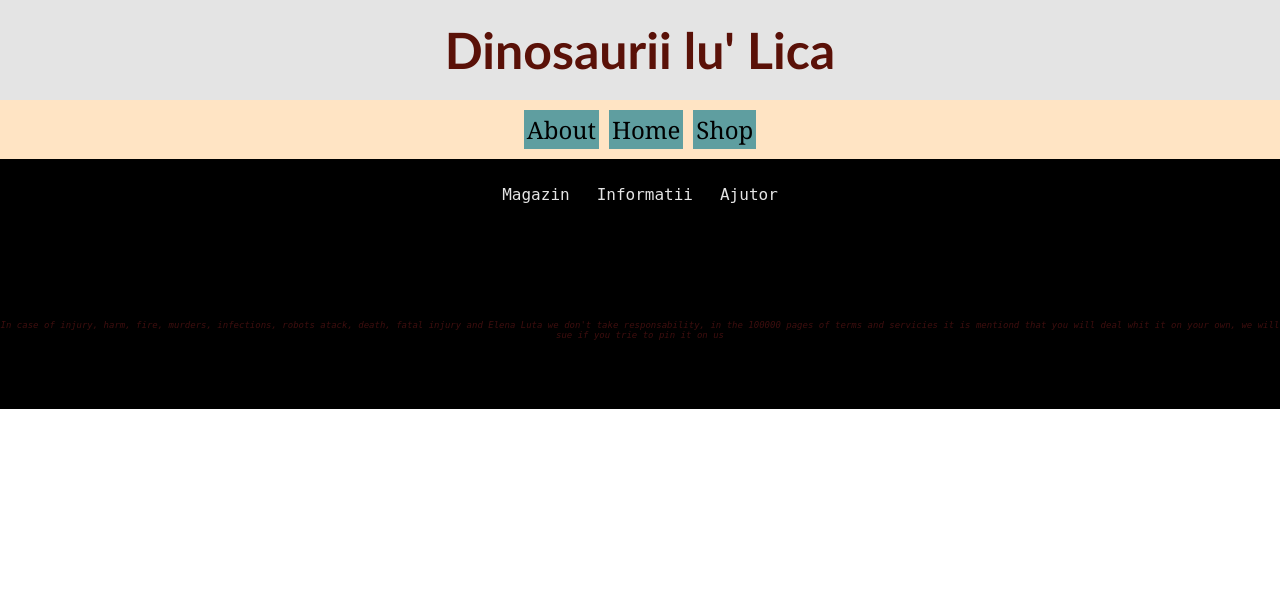
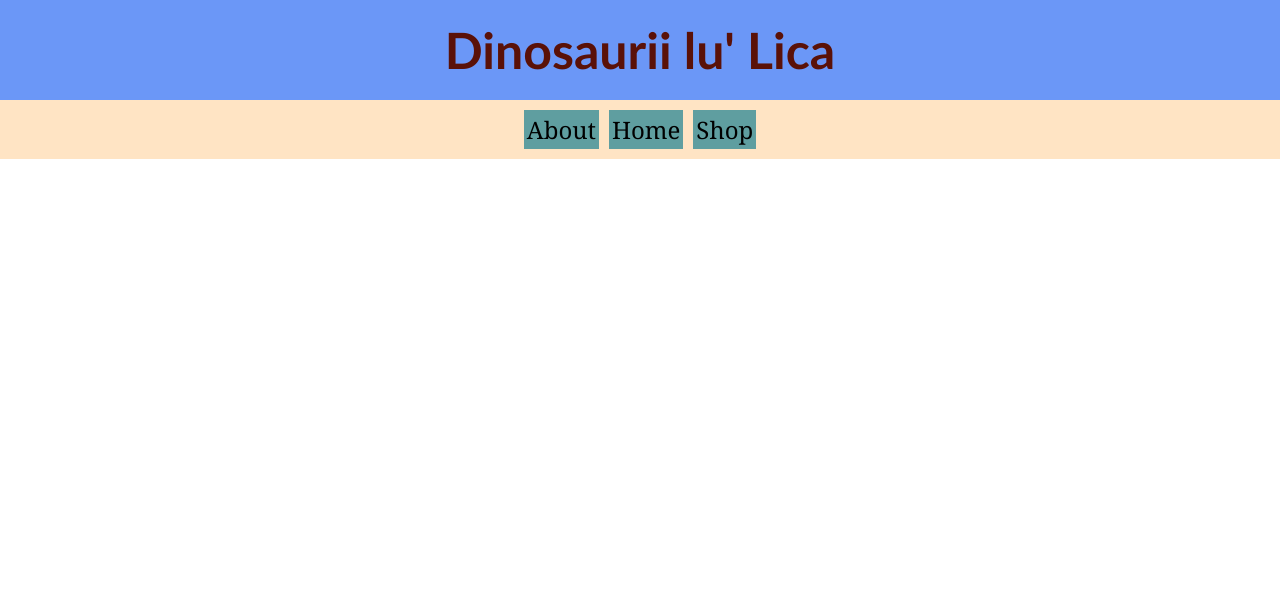
Before and after one commit to IuGin25/primul, a PHP site: page / in a window 1280 px wide. Shown: the top 608 px of the page. Before the commit the page ends 409 px from the top, so only its background shows below. Run offline with PHP 8.4, Linux system fonts and the light colour scheme.

Commit message:
Height page

```diff
--- a/css/main.css
+++ b/css/main.css
@@ -4,7 +4,7 @@ body, html, div, h1{
 }
 
 .head{
-    background-color: rgb(228, 228, 228);
+    background-color: rgb(107, 151, 247);
     width: 100%;
     height: 100px;
     padding: 0;
@@ -112,3 +112,7 @@ body, html, div, h1{
     font-size: xx-small;
     font-style: italic;
 }
+
+.main{
+    height: 5000px;
+}
```
